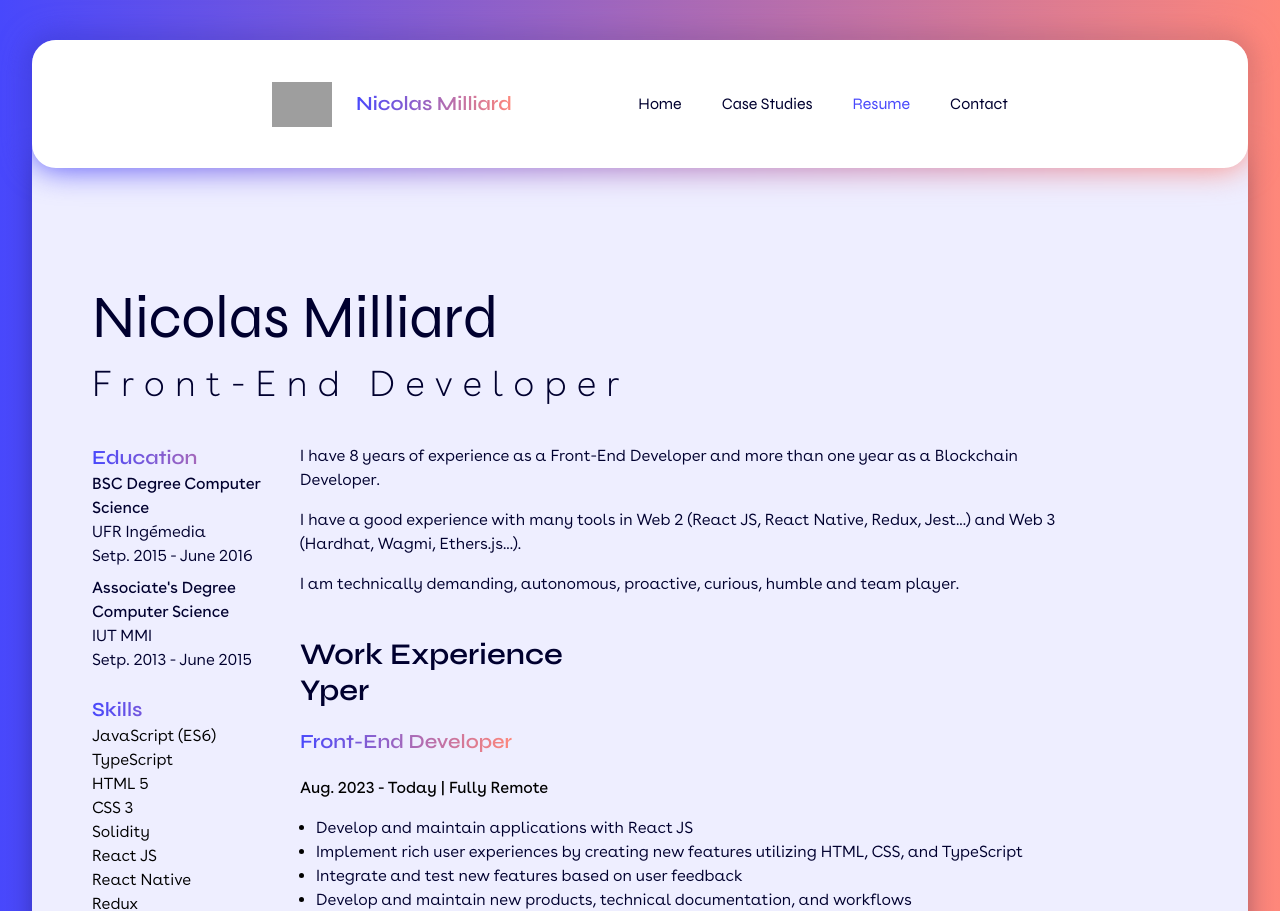
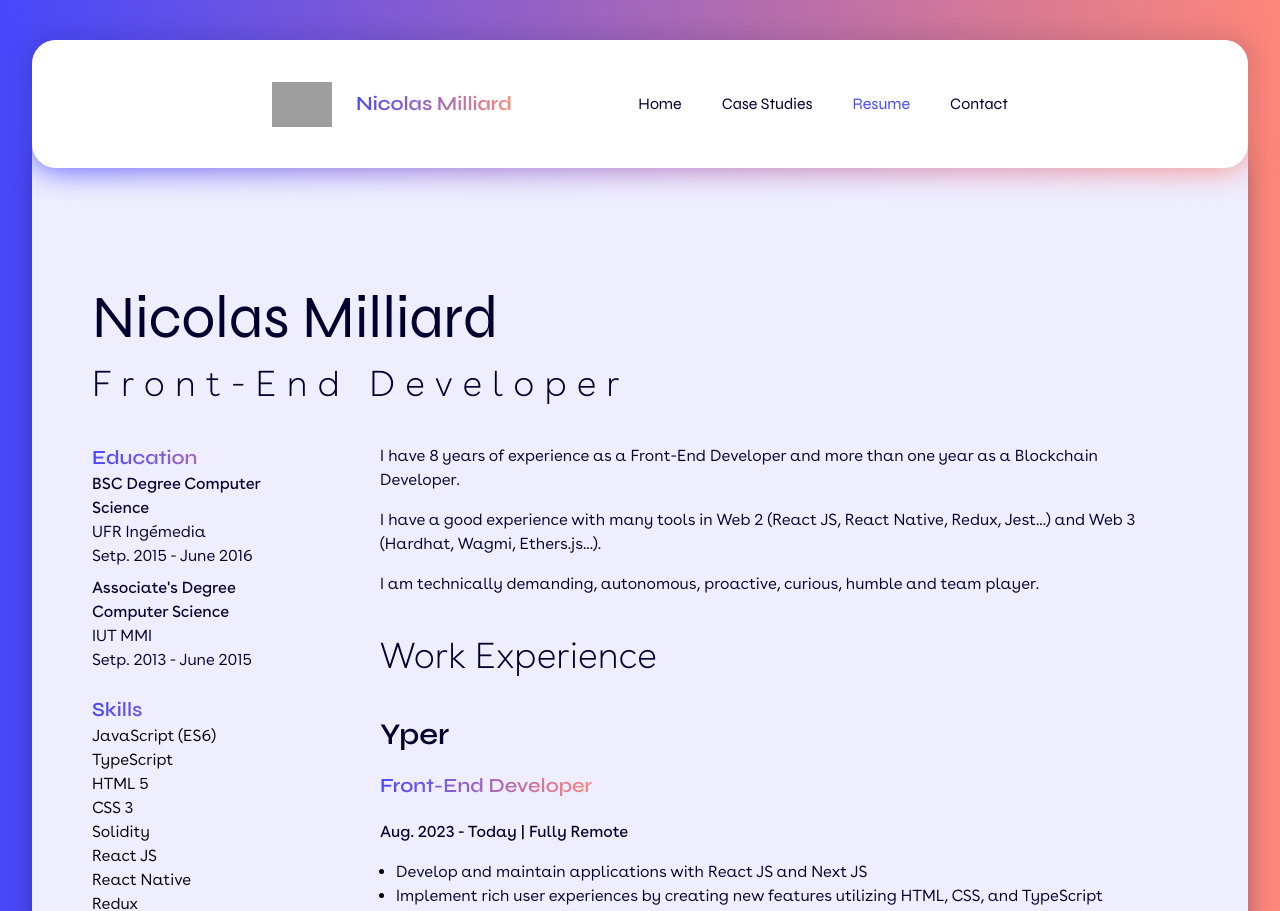
Before and after one commit to NicolasMilliard/portfolio2024, a Next.js app: page /resume in a window 1280 px wide. Shown: the top 911 px of the page. Built offline with nearby package versions, Linux system fonts and the light colour scheme; grey boxes are pictures that could not be loaded.

Commit message:
Update resume

```diff
--- a/app/components/Title/index.tsx
+++ b/app/components/Title/index.tsx
@@ -13,9 +13,11 @@ export const MainTitle = ({ children }: { children: ReactNode }) => {
 export const Title = ({
   children,
   isWidest,
+  className = "",
 }: {
   children: ReactNode;
   isWidest?: boolean;
+  className?: string;
 }) => {
   return (
     <h2
@@ -23,7 +25,7 @@ export const Title = ({
         buenosAires.className
       } text-4xl font-extralight text-black ${
         isWidest ? "tracking-widest" : ""
-      }`}
+      } ${className}`}
     >
       {children}
     </h2>
--- a/app/data/experiences.ts
+++ b/app/data/experiences.ts
@@ -37,7 +37,7 @@ export const experiences = [
     end_date: "Today",
     location: "Fully Remote",
     tasks: [
-      "Develop and maintain applications with React JS",
+      "Develop and maintain applications with React JS and Next JS",
       "Implement rich user experiences by creating new features utilizing HTML, CSS, and TypeScript",
       "Integrate and test new features based on user feedback",
       "Develop and maintain new products, technical documentation, and workflows",
--- a/app/resume/page.tsx
+++ b/app/resume/page.tsx
@@ -15,23 +15,21 @@ const Resume = () => {
         <MainTitle>Nicolas Milliard</MainTitle>
         <Title isWidest={true}>Front-End Developer</Title>
       </div>
-      <div className="flex flex-col md:flex-row">
+      <div className="flex flex-col gap-20 md:flex-row">
         <Sidebar />
         <div>
           <Quote />
           <section>
-            <SubTitle>Work Experience</SubTitle>
-            <div>
+            <Title className="mb-10">Work Experience</Title>
             {newestToOldest.map((experience) => (
-                <div key={experience.id}>
-                  <>
+              <div key={experience.id} className="mb-20">
                 <div className="mb-4 flex flex-col items-start justify-between gap-5">
                   <SubTitle>{experience.company}</SubTitle>
                   <GradientTitle>{experience.job_title}</GradientTitle>
-                      <p>
+                  <Paragraph className="font-normal">
                     {experience.start_date} - {experience.end_date} |{" "}
                     {experience.location}
-                      </p>
+                  </Paragraph>
                 </div>
                 <List className="list-disc">
                   {experience.tasks.map((task, index) => (
@@ -40,10 +38,8 @@ const Resume = () => {
                     </ListItem>
                   ))}
                 </List>
-                  </>
               </div>
             ))}
-            </div>
           </section>
         </div>
       </div>
```
Lines whose indentation alone changed are shown as unchanged.
